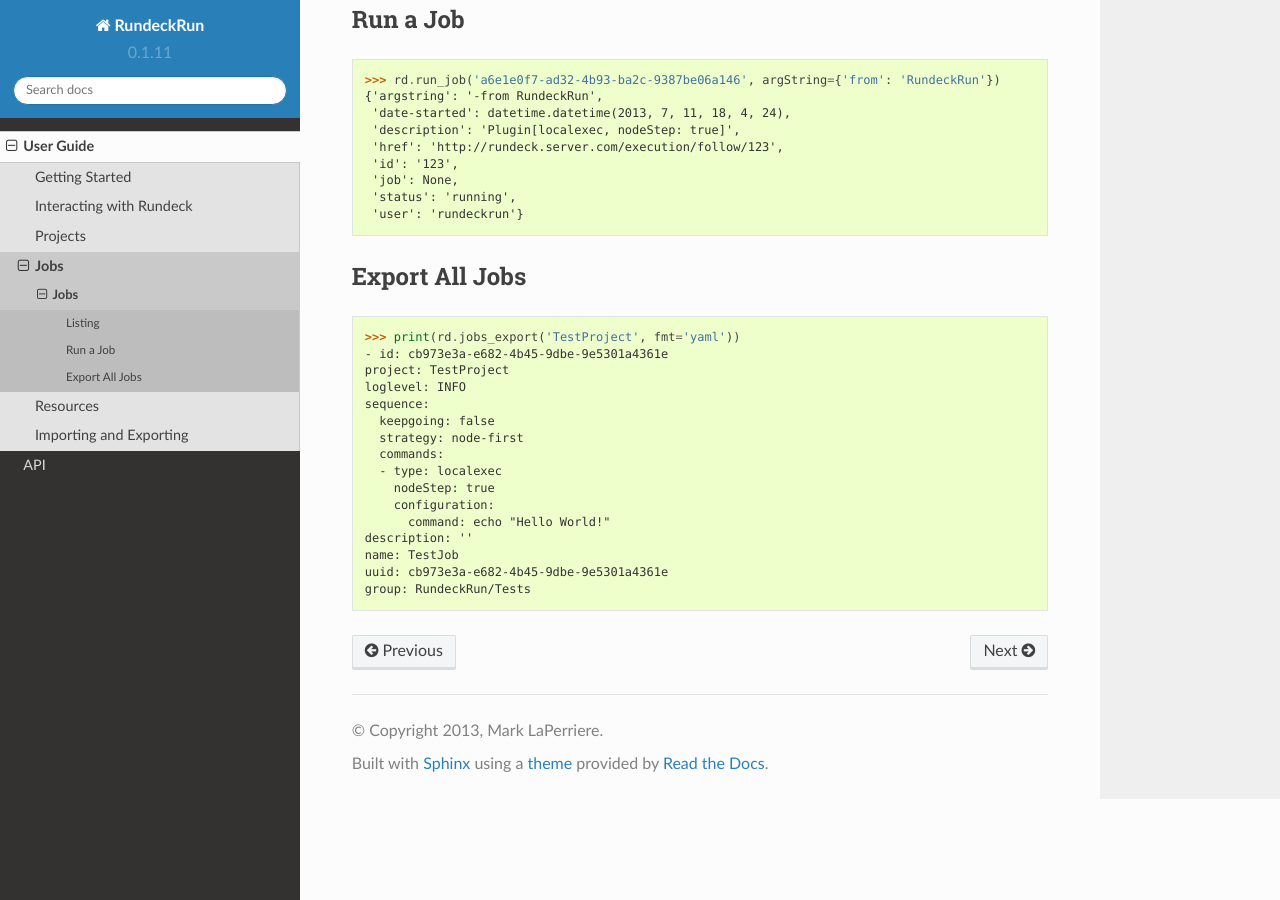
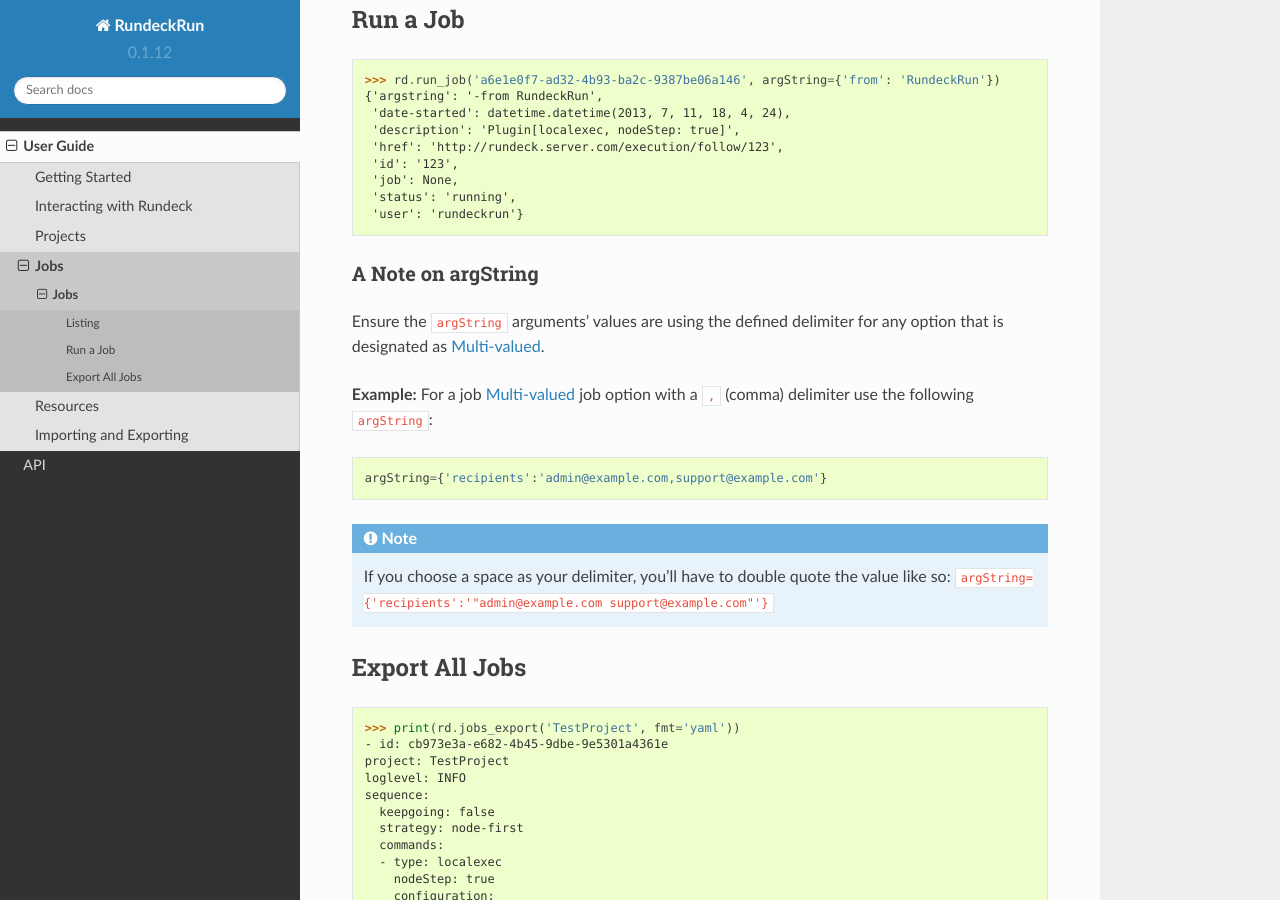
Before and after one commit to marklap/rundeckrun, a Sphinx documentation site: the page built from docs/source/user_guide/jobs.rst, in a window 1280 px wide and 900 px high, scrolled down 412 px. Built offline with Sphinx 7.4.7 and the Read the Docs theme 2.0.0, drawn with Linux system fonts in a browser that asks for light colours.

```diff
--- a/docs/source/user_guide/jobs.rst
+++ b/docs/source/user_guide/jobs.rst
@@ -2,7 +2,6 @@ Jobs
 ====
 
 A guide to working with Rundeck Jobs.
-
 
 Listing
 -------
@@ -15,7 +14,6 @@ Listing
       'id': 'a6e1e0f7-ad32-4b93-ba2c-9387be06a146',
       'name': 'HelloWorld',
       'project': 'TestProject'}]
-
 
 Run a Job
 ---------
@@ -31,6 +29,25 @@ Run a Job
      'job': None,
      'status': 'running',
      'user': 'rundeckrun'}
+
+A Note on argString
+~~~~~~~~~~~~~~~~~~~
+
+Ensure the ``argString`` arguments' values are using the defined delimiter for any option that is
+designated as `Multi-valued`_.
+
+
+**Example:** For a job `Multi-valued`_ job option with a ``,`` (comma) delimiter use the following
+``argString``:
+
+.. code-block:: python
+
+  argString={'recipients':'admin@example.com,support@example.com'}
+
+.. note:: If you choose a space as your delimiter, you'll have to double quote the value like
+  so: ``argString={'recipients':'"admin@example.com support@example.com"'}``
+
+.. _Multi-valued: http://rundeck.org/docs/manual/jobs.html#defining-an-option
 
 Export All Jobs
 ---------------
--- a/rundeck/__init__.py
+++ b/rundeck/__init__.py
@@ -8,5 +8,5 @@
 """
 __docformat__ = "restructuredtext en"
 
-__VERSION__ = (0, 1, 11)
+__VERSION__ = (0, 1, 12)
 VERSION = '.'.join(map(str, __VERSION__))
```
Also changed, not shown: CHANGES.rst (+10 -2 lines).
